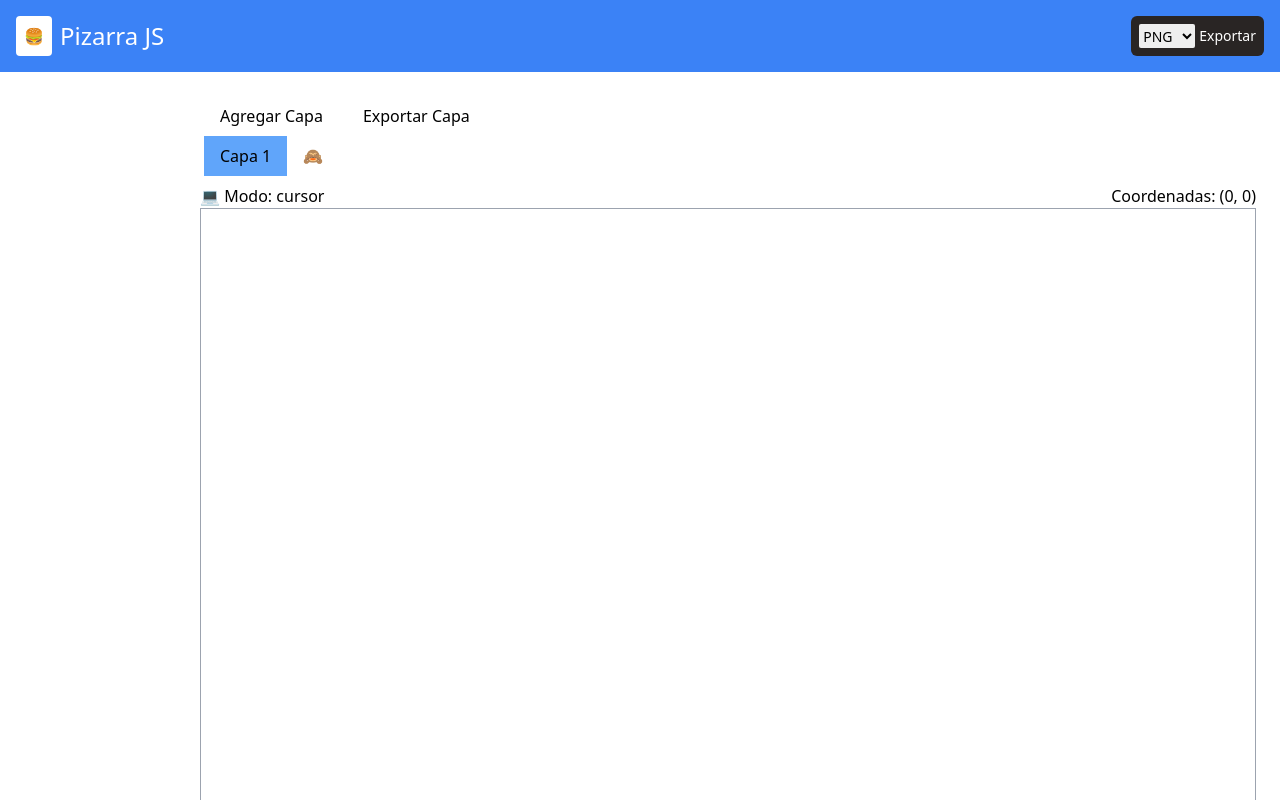
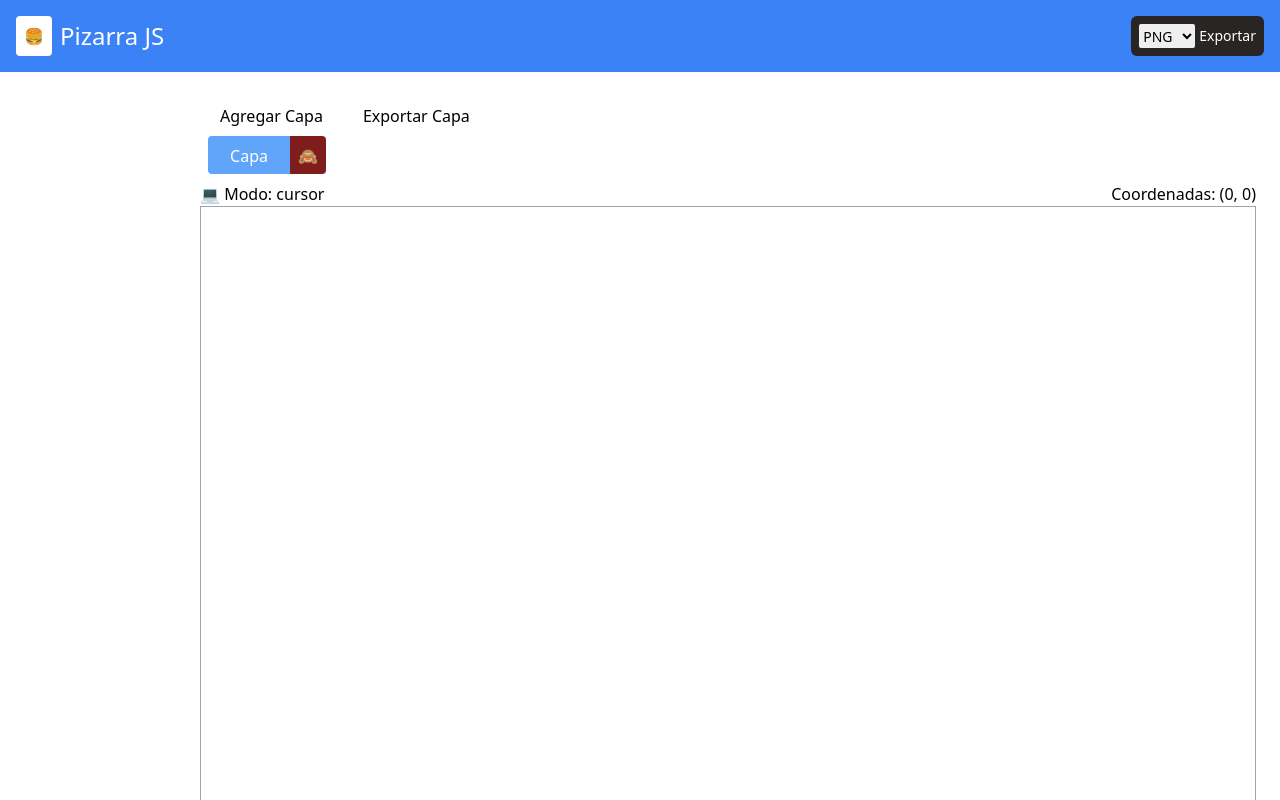
Before and after one commit to maximovj/pizarra-js, a React (Vite) app: page / in a window 1280 px wide. Shown: the top 800 px of the page. Built offline with nearby package versions, Linux system fonts and the light colour scheme.

Commit message:
* Se modifica las capas

```diff
--- a/src/components/Canvas.jsx
+++ b/src/components/Canvas.jsx
@@ -60,15 +60,20 @@ const Canvas = () => {
     return (<div>
         <button onClick={addLayer} className="px-4 py-2 mx-1">Agregar Capa</button>
         <button onClick={exportLayers} className="px-4 py-2 mx-1">Exportar Capa</button>
-        <div className="flex mb-2 overflow-auto w-[400px] md:w-[960px]">
+        <div className="flex mb-2 overflow-auto w-[400px] md:w-[540px] lg:w-[970px]">
             {layers.map((_, index) => (
-                <div key={index} className="flex items-center">
-                    <button onClick={() => changeLayer(index)} className={`px-4 py-2 mx-1 ${activeLayer === index ? 'bg-blue-400' : ''}`}>
-                        Capa {index + 1}
-                    </button>
-                    <button onClick={() => toggleLayerVisibility(index)} className="px-2 py-1 mx-1">
-                        {visibility[index] ? '🙈' : '👁'}
-                    </button>
+                <div key={index} className="flex items-center ml-2">
+                    <div className="flex justify-start bg-zinc-700 rounded-md w-[118px] h-[38px]">
+                        <button onClick={() => changeLayer(index)}
+                            className={`px-4 py-2 text-white
+                            ${activeLayer === index ? 'bg-blue-400 rounded-l' : ''}
+                            `}>
+                            Capa {index + 1}
+                        </button>
+                        <button onClick={() => toggleLayerVisibility(index)} className="px-2 py-2 bg-red-900 rounded-r">
+                            {visibility[index] ? '🙈' : '👁'}
+                        </button>
+                    </div>
                 </div>
             ))}
         </div>
```
